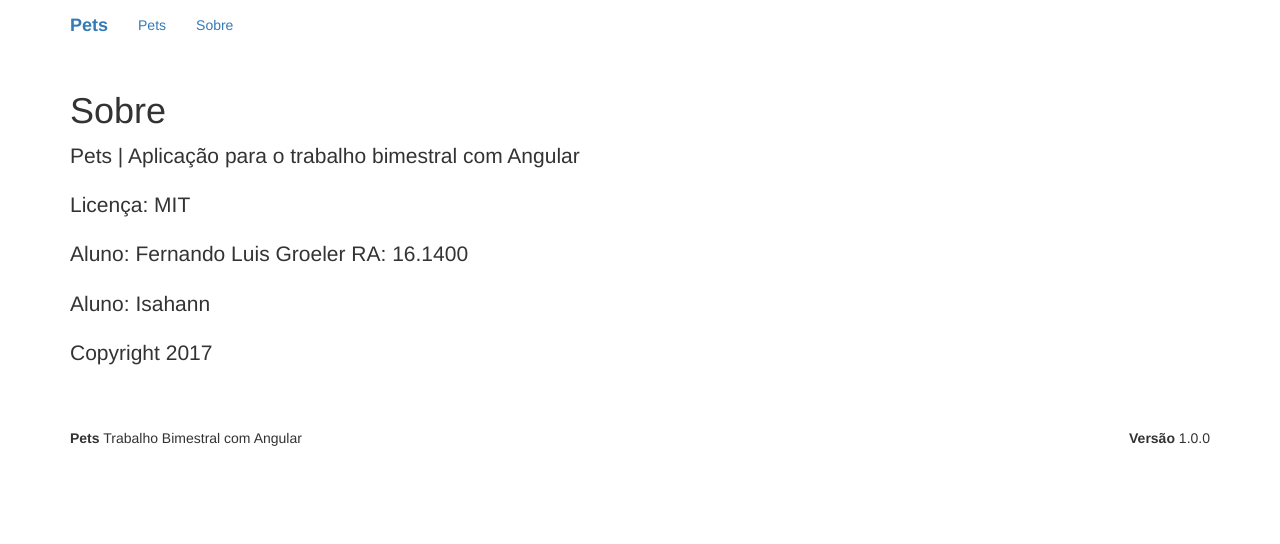
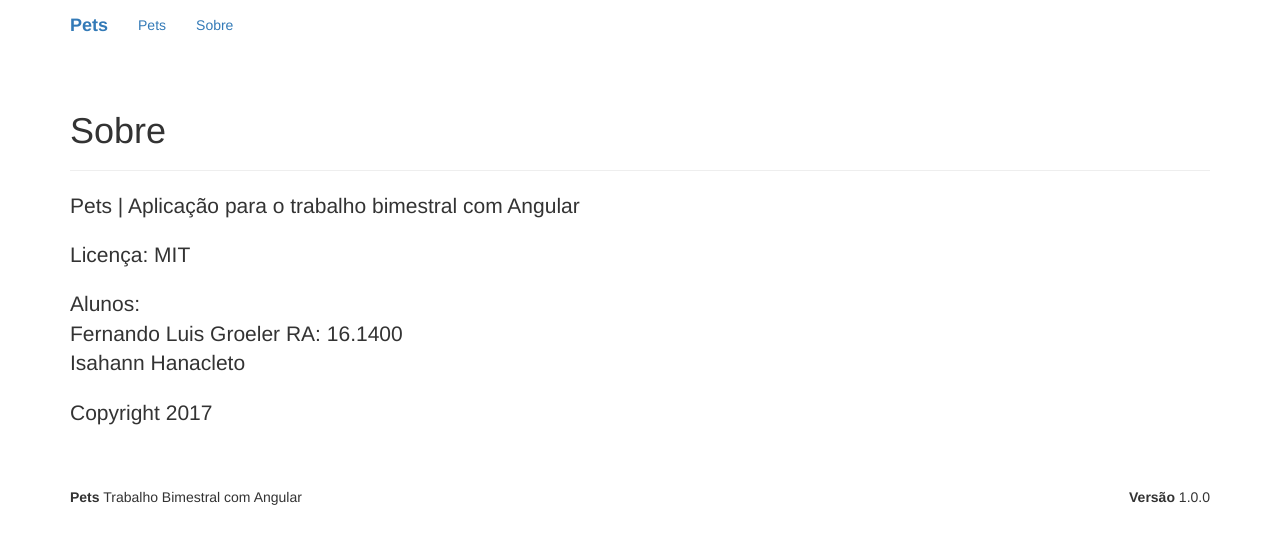
Before and after one commit to FernandoGroeler/TrabalhoBimestralDsi, an Angular app in the folder client/: page /about in a window 1280 px wide. Shown: the top 544 px of the page. Built offline with nearby package versions, Linux system fonts and the light colour scheme.

Commit message:
Ajustado header e nome dos alunos.

```diff
--- a/client/src/app/about/about.component.html
+++ b/client/src/app/about/about.component.html
@@ -1,4 +1,5 @@
-<section class="content-header">
+<!-- <section class="content-header"> -->
+<section class="page-header">
   <h1>Sobre</h1>
 </section>
 
@@ -12,11 +13,9 @@
     </p>
 
     <p class="lead">
-      Aluno: Fernando Luis Groeler RA: 16.1400
-    </p>
-
-    <p class="lead">
-      Aluno: Isahann
+      Alunos: <br>
+      Fernando Luis Groeler RA: 16.1400 <br>
+      Isahann Hanacleto
     </p>
 
     <p class="lead">Copyright 2017</p>
```
